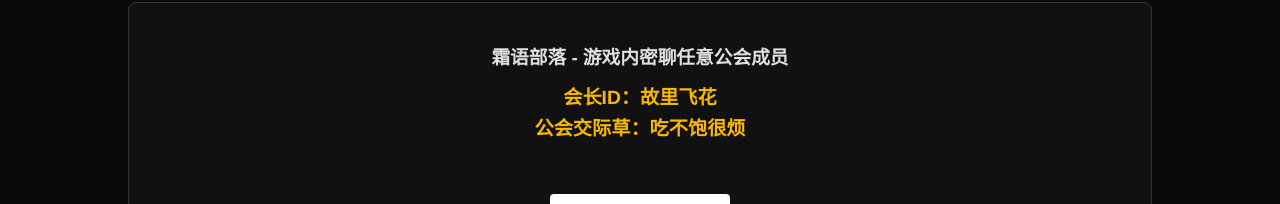
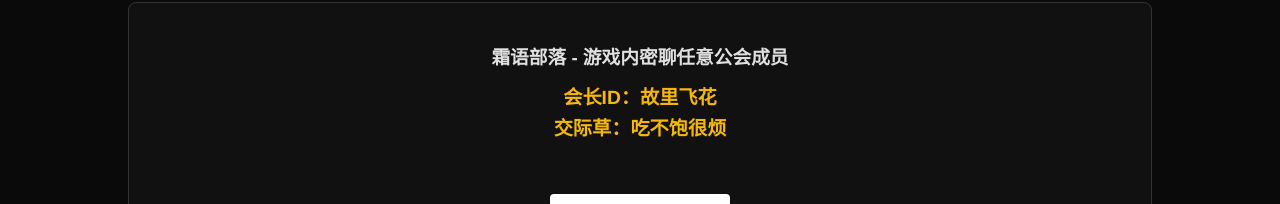
Before and after one commit to jessechen0110/shanhai, a plain HTML site: page index.html in a window 1280 px wide. Shown: the part 2503-2707 px from the top of the page. Drawn offline with Linux system fonts and the light colour scheme.

Commit message:
Update index.html

```diff
--- a/index.html
+++ b/index.html
@@ -386,7 +386,7 @@
             <div style="margin-bottom: 20px;">
                 <h3 style="color: var(--text-main); margin-bottom: 10px;">霜语部落 - 游戏内密聊任意公会成员</h3>
                 <p style="color: var(--primary-gold); font-size: 1.2rem; font-weight: bold;">会长ID：故里飞花</p>
-                <p style="color: var(--primary-gold); font-size: 1.2rem; font-weight: bold;">公会交际草：吃不饱很烦</p>
+                <p style="color: var(--primary-gold); font-size: 1.2rem; font-weight: bold;">交际草：吃不饱很烦</p>
             </div>
 
             <div style="text-align:center;">
```
